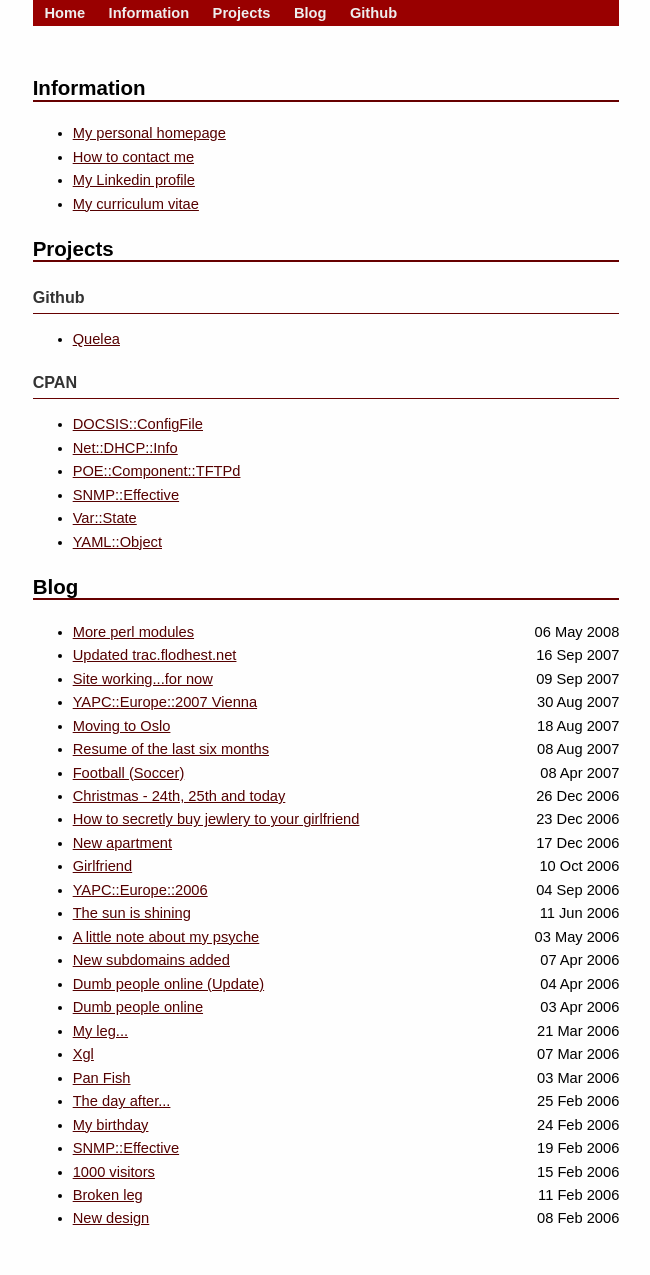
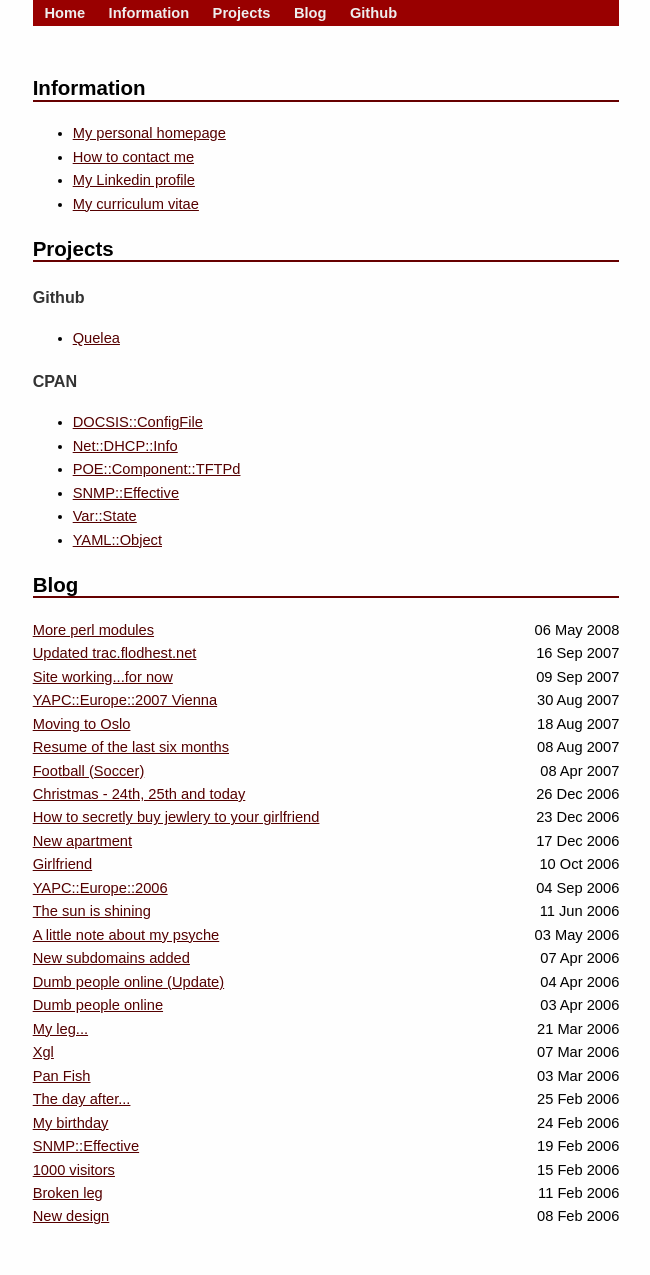
Before and after one commit to kberov/jhthorsen.github.com, a Jekyll site: the page built from summary.html, in a window 1280 px wide. Shown: the whole page, without its empty margins (314-964 px from the left). Built offline with Jekyll 4.4.1, drawn with Linux system fonts in a browser that asks for light colours.

Commit message:
forgot stylesheet changes

```diff
--- a/css/stylesheet.css
+++ b/css/stylesheet.css
@@ -63,7 +63,6 @@
     margin: 1em 0 0.5em 0;
     padding: 0.2em 0;
     clear: left;
-    border-bottom: 1px solid #600;
 }
 
 h3 {
@@ -122,8 +121,14 @@
  * Blog list
  */
 
+ul.blog {
+    padding: 0;
+    margin: 0;
+    list-style: none;
+}
+
 ul.blog li:hover {
-    background: #aaa;
+    background: #eee;
 }
 
 ul.blog span.date {
```
